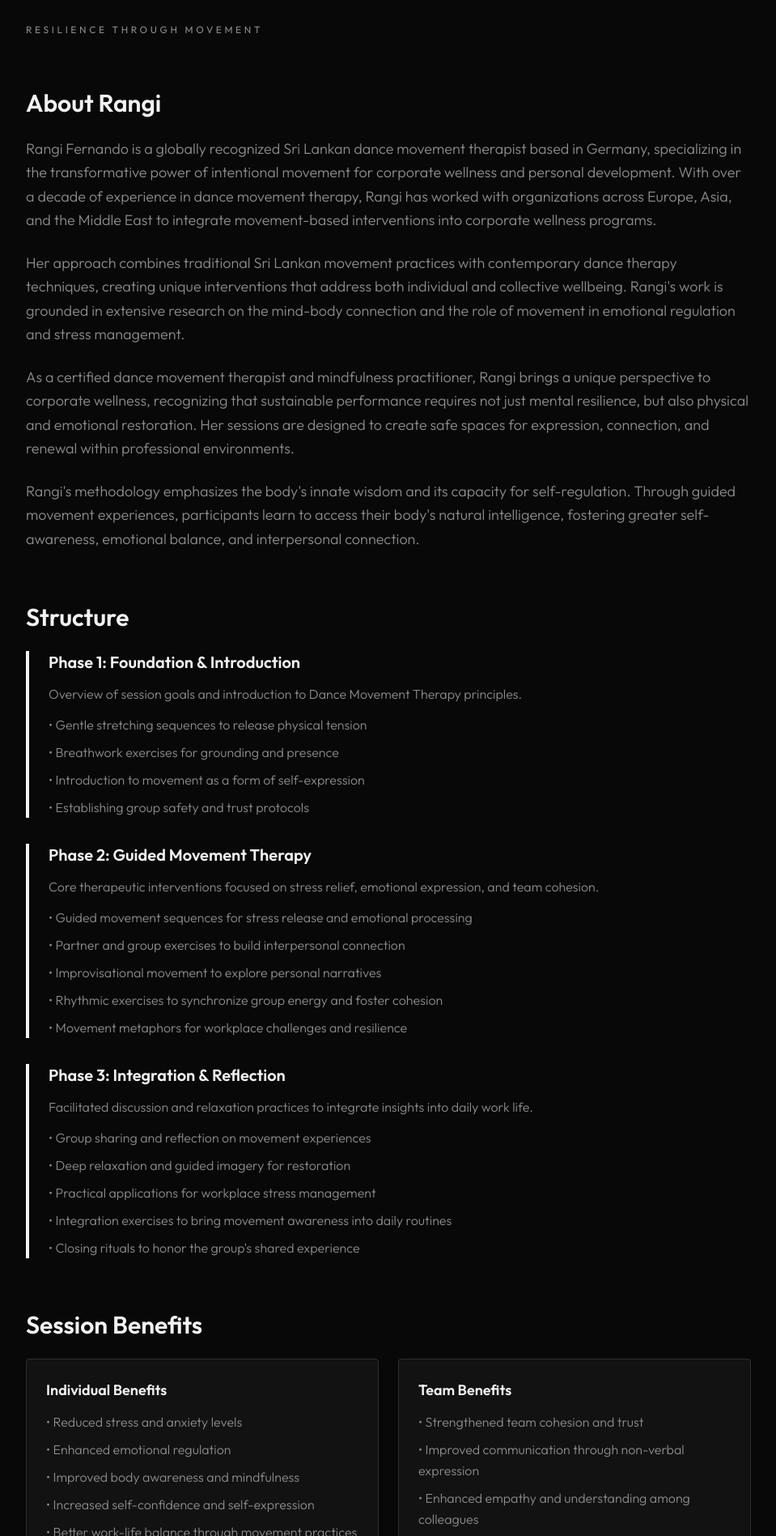
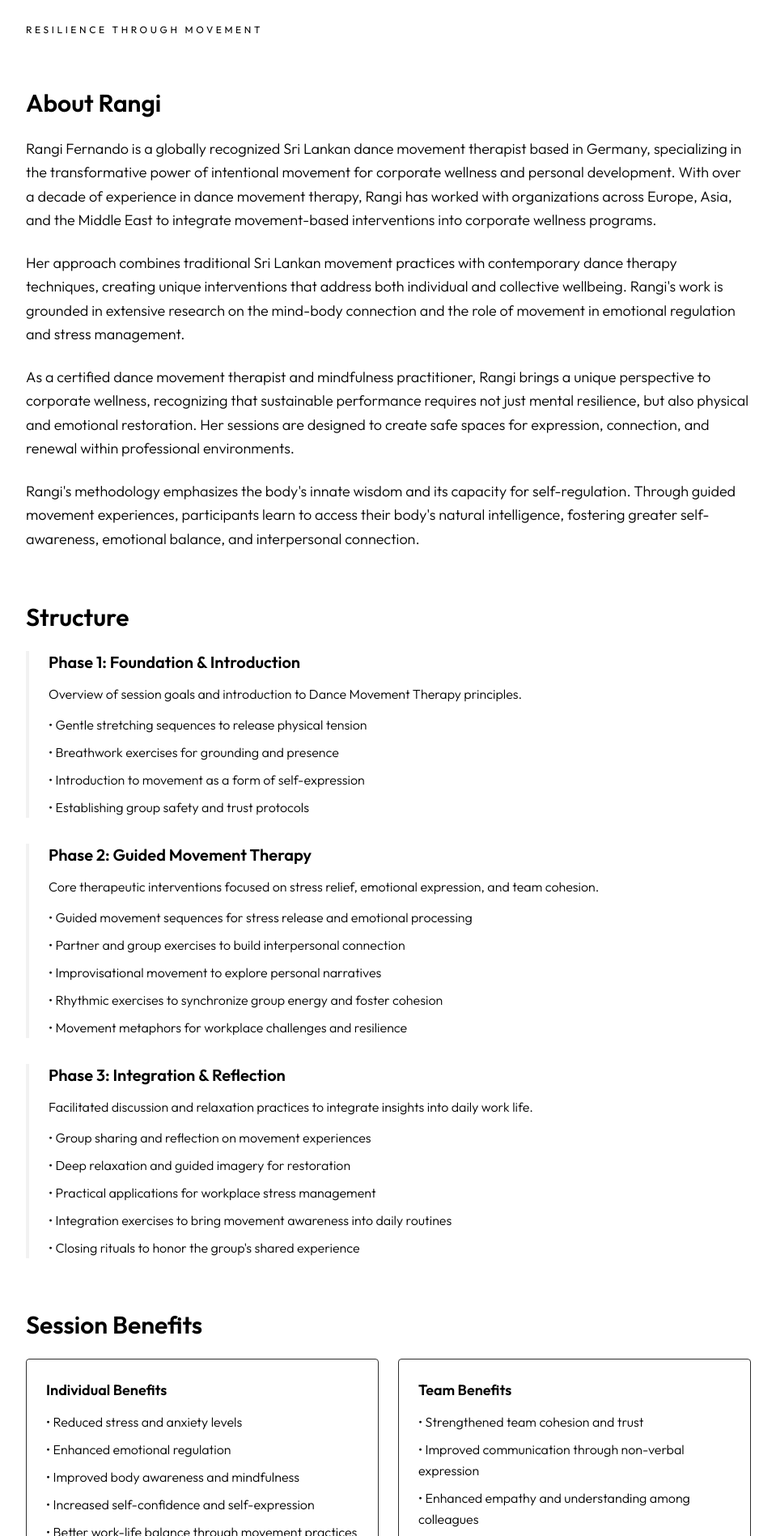
Before and after one commit to whitevolfe/altitute-recruitment, a React (Vite) app: page /packages/movement-therapy in a window 1280 px wide. Shown: the part 243-2140 px from the top of the page at 81% size, without its empty margins (160-1119 px from the left). Built offline with nearby package versions, Linux system fonts and the light colour scheme; the HTML template or start-up script is replaced by a standard one.

Commit message:
MovementTherapyPage session pkg bg chngr

```diff
--- a/src/pages/MovementTherapyPage.tsx
+++ b/src/pages/MovementTherapyPage.tsx
@@ -4,15 +4,15 @@ import ScrollReveal from '@/components/ScrollReveal';
 
 const MovementTherapyPage = () => {
   return (
-    <div className='min-h-screen bg-background'>
+    <div className='min-h-screen bg-white'>
       <Header />
       <main className='section-padding'>
         <div className='max-w-4xl mx-auto'>
           <ScrollReveal>
-            <h1 className='text-4xl md:text-6xl font-body font-medium tracking-[0.2em] uppercase text-foreground mb-6'>
+            <h1 className='text-4xl md:text-6xl font-body font-medium tracking-[0.2em] uppercase text-black mb-6'>
               Movement Therapy by Rangi Fernando
             </h1>
-            <p className='text-xs tracking-[0.3em] uppercase text-muted-foreground mb-16 font-body'>
+            <p className='text-xs tracking-[0.3em] uppercase text-black mb-16 font-body'>
               Resilience through Movement
             </p>
           </ScrollReveal>
@@ -20,11 +20,11 @@ const MovementTherapyPage = () => {
           <div className='space-y-16'>
             <ScrollReveal delay={0.1}>
               <section>
-                <h2 className='text-2xl md:text-3xl font-body font-semibold text-foreground mb-6'>
+                <h2 className='text-2xl md:text-3xl font-body font-semibold text-black mb-6'>
                   About Rangi
                 </h2>
                 <div className='space-y-6'>
-                  <p className='text-muted-foreground font-body font-light text-lg leading-relaxed'>
+                  <p className='text-black font-body font-light text-lg leading-relaxed'>
                     Rangi Fernando is a globally recognized Sri Lankan dance
                     movement therapist based in Germany, specializing in the
                     transformative power of intentional movement for corporate
@@ -35,7 +35,7 @@ const MovementTherapyPage = () => {
                     wellness programs.
                   </p>
 
-                  <p className='text-muted-foreground font-body font-light text-lg leading-relaxed'>
+                  <p className='text-black font-body font-light text-lg leading-relaxed'>
                     Her approach combines traditional Sri Lankan movement
                     practices with contemporary dance therapy techniques,
                     creating unique interventions that address both individual
@@ -44,7 +44,7 @@ const MovementTherapyPage = () => {
                     of movement in emotional regulation and stress management.
                   </p>
 
-                  <p className='text-muted-foreground font-body font-light text-lg leading-relaxed'>
+                  <p className='text-black font-body font-light text-lg leading-relaxed'>
                     As a certified dance movement therapist and mindfulness
                     practitioner, Rangi brings a unique perspective to corporate
                     wellness, recognizing that sustainable performance requires
@@ -54,7 +54,7 @@ const MovementTherapyPage = () => {
                     environments.
                   </p>
 
-                  <p className='text-muted-foreground font-body font-light text-lg leading-relaxed'>
+                  <p className='text-black font-body font-light text-lg leading-relaxed'>
                     Rangi's methodology emphasizes the body's innate wisdom and
                     its capacity for self-regulation. Through guided movement
                     experiences, participants learn to access their body's
@@ -67,19 +67,19 @@ const MovementTherapyPage = () => {
 
             <ScrollReveal delay={0.2}>
               <section>
-                <h2 className='text-2xl md:text-3xl font-body font-semibold text-foreground mb-6'>
+                <h2 className='text-2xl md:text-3xl font-body font-semibold text-black mb-6'>
                   Structure
                 </h2>
                 <div className='space-y-8'>
                   <div className='border-l-4 border-primary pl-6'>
-                    <h3 className='text-xl font-body font-semibold text-foreground mb-3'>
+                    <h3 className='text-xl font-body font-semibold text-black mb-3'>
                       Phase 1: Foundation & Introduction
                     </h3>
-                    <p className='text-muted-foreground font-body font-light leading-relaxed mb-3'>
+                    <p className='text-black font-body font-light leading-relaxed mb-3'>
                       Overview of session goals and introduction to Dance
                       Movement Therapy principles.
                     </p>
-                    <ul className='text-muted-foreground font-body font-light leading-relaxed space-y-2'>
+                    <ul className='text-black font-body font-light leading-relaxed space-y-2'>
                       <li>
                         • Gentle stretching sequences to release physical
                         tension
@@ -93,14 +93,14 @@ const MovementTherapyPage = () => {
                   </div>
 
                   <div className='border-l-4 border-primary pl-6'>
-                    <h3 className='text-xl font-body font-semibold text-foreground mb-3'>
+                    <h3 className='text-xl font-body font-semibold text-black mb-3'>
                       Phase 2: Guided Movement Therapy
                     </h3>
-                    <p className='text-muted-foreground font-body font-light leading-relaxed mb-3'>
+                    <p className='text-black font-body font-light leading-relaxed mb-3'>
                       Core therapeutic interventions focused on stress relief,
                       emotional expression, and team cohesion.
                     </p>
-                    <ul className='text-muted-foreground font-body font-light leading-relaxed space-y-2'>
+                    <ul className='text-black font-body font-light leading-relaxed space-y-2'>
                       <li>
                         • Guided movement sequences for stress release and
                         emotional processing
@@ -125,14 +125,14 @@ const MovementTherapyPage = () => {
                   </div>
 
                   <div className='border-l-4 border-primary pl-6'>
-                    <h3 className='text-xl font-body font-semibold text-foreground mb-3'>
+                    <h3 className='text-xl font-body font-semibold text-black mb-3'>
                       Phase 3: Integration & Reflection
                     </h3>
-                    <p className='text-muted-foreground font-body font-light leading-relaxed mb-3'>
+                    <p className='text-black font-body font-light leading-relaxed mb-3'>
                       Facilitated discussion and relaxation practices to
                       integrate insights into daily work life.
                     </p>
-                    <ul className='text-muted-foreground font-body font-light leading-relaxed space-y-2'>
+                    <ul className='text-black font-body font-light leading-relaxed space-y-2'>
                       <li>
                         • Group sharing and reflection on movement experiences
                       </li>
@@ -157,15 +157,15 @@ const MovementTherapyPage = () => {
 
             <ScrollReveal delay={0.3}>
               <section>
-                <h2 className='text-2xl md:text-3xl font-body font-semibold text-foreground mb-6'>
+                <h2 className='text-2xl md:text-3xl font-body font-semibold text-black mb-6'>
                   Session Benefits
                 </h2>
                 <div className='grid md:grid-cols-2 gap-6'>
-                  <div className='bg-card border border-border p-6 rounded-lg'>
-                    <h3 className='text-lg font-body font-semibold text-foreground mb-3'>
+                  <div className='border border-border p-6 rounded-lg'>
+                    <h3 className='text-lg font-body font-semibold text-black mb-3'>
                       Individual Benefits
                     </h3>
-                    <ul className='text-muted-foreground font-body font-light leading-relaxed space-y-2'>
+                    <ul className='text-black font-body font-light leading-relaxed space-y-2'>
                       <li>• Reduced stress and anxiety levels</li>
                       <li>• Enhanced emotional regulation</li>
                       <li>• Improved body awareness and mindfulness</li>
@@ -176,11 +176,11 @@ const MovementTherapyPage = () => {
                     </ul>
                   </div>
 
-                  <div className='bg-card border border-border p-6 rounded-lg'>
-                    <h3 className='text-lg font-body font-semibold text-foreground mb-3'>
+                  <div className=' border border-border p-6 rounded-lg'>
+                    <h3 className='text-lg font-body font-semibold text-black mb-3'>
                       Team Benefits
                     </h3>
-                    <ul className='text-muted-foreground font-body font-light leading-relaxed space-y-2'>
+                    <ul className='text-black font-body font-light leading-relaxed space-y-2'>
                       <li>• Strengthened team cohesion and trust</li>
                       <li>
                         • Improved communication through non-verbal expression
@@ -196,7 +196,7 @@ const MovementTherapyPage = () => {
                       </li>
                     </ul>
                   </div>
-                  <h1 className='text-foreground font-body font-light text-lg leading-relaxed'>
+                  <h1 className='text-black font-body font-light text-lg leading-relaxed'>
                     “Together, we can unlock new pathways to health,
                     empowerment, and connection—one step at a time”
                     <p>-Rangi Fernando</p>
```
